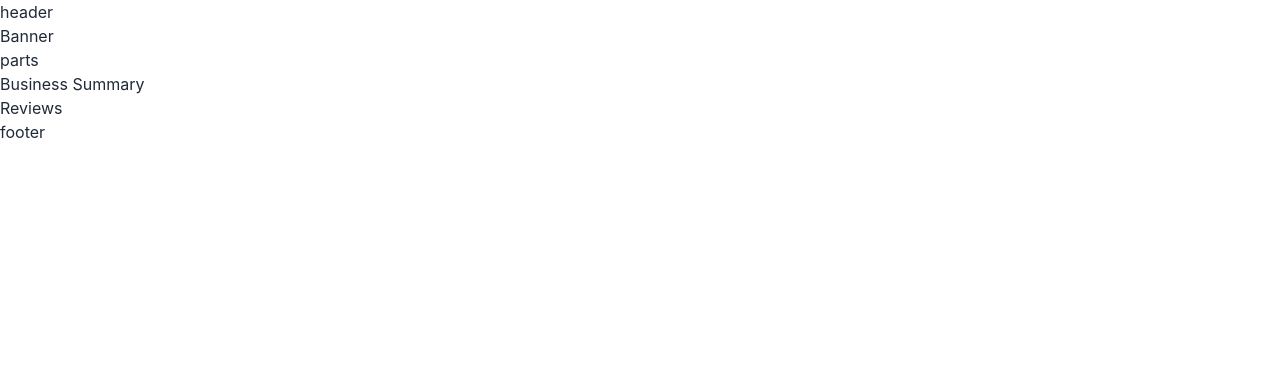
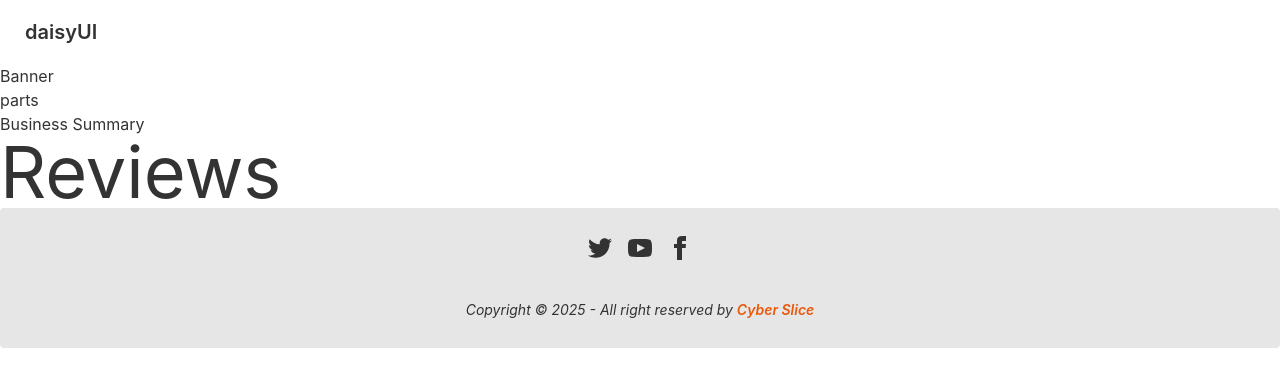
Before and after one commit to nahidahmed02/cyber-slice, a React (Create React App) app: page / in a window 1280 px wide. Shown: the top 386 px of the page. Built offline with nearby package versions, Linux system fonts and the light colour scheme.

Commit message:
footer added

```diff
--- a/package.json
+++ b/package.json
@@ -6,7 +6,7 @@
     "@testing-library/jest-dom": "^5.16.4",
     "@testing-library/react": "^13.2.0",
     "@testing-library/user-event": "^13.5.0",
-    "daisyui": "^2.15.0",
+    "daisyui": "^2.14.3",
     "firebase": "^9.8.1",
     "react": "^18.1.0",
     "react-dom": "^18.1.0",
--- a/src/Pages/Home/Reviews.js
+++ b/src/Pages/Home/Reviews.js
@@ -3,7 +3,7 @@
 const Reviews = () => {
     return (
         <div>
-            <h2>Reviews</h2>
+            <h2 className='text-7xl'>Reviews</h2>
         </div>
     );
 };
--- a/src/Pages/Shared/Footer.js
+++ b/src/Pages/Shared/Footer.js
@@ -2,9 +2,19 @@
 
 const Footer = () => {
     return (
-        <div>
-            <h2>footer</h2>
-        </div>
+        <footer class="footer footer-center p-7 bg-base-200 text-base-content rounded">
+
+            <div>
+                <div class="grid grid-flow-col gap-4">
+                    <a><svg xmlns="http://www.w3.org/2000/svg" width="24" height="24" viewBox="0 0 24 24" class="fill-current"><path d="M24 4.557c-.883.392-1.832.656-2.828.775 1.017-.609 1.798-1.574 2.165-2.724-.951.564-2.005.974-3.127 1.195-.897-.957-2.178-1.555-3.594-1.555-3.179 0-5.515 2.966-4.797 6.045-4.091-.205-7.719-2.165-10.148-5.144-1.29 2.213-.669 5.108 1.523 6.574-.806-.026-1.566-.247-2.229-.616-.054 2.281 1.581 4.415 3.949 4.89-.693.188-1.452.232-2.224.084.626 1.956 2.444 3.379 4.6 3.419-2.07 1.623-4.678 2.348-7.29 2.04 2.179 1.397 4.768 2.212 7.548 2.212 9.142 0 14.307-7.721 13.995-14.646.962-.695 1.797-1.562 2.457-2.549z"></path></svg></a>
+                    <a><svg xmlns="http://www.w3.org/2000/svg" width="24" height="24" viewBox="0 0 24 24" class="fill-current"><path d="M19.615 3.184c-3.604-.246-11.631-.245-15.23 0-3.897.266-4.356 2.62-4.385 8.816.029 6.185.484 8.549 4.385 8.816 3.6.245 11.626.246 15.23 0 3.897-.266 4.356-2.62 4.385-8.816-.029-6.185-.484-8.549-4.385-8.816zm-10.615 12.816v-8l8 3.993-8 4.007z"></path></svg></a>
+                    <a><svg xmlns="http://www.w3.org/2000/svg" width="24" height="24" viewBox="0 0 24 24" class="fill-current"><path d="M9 8h-3v4h3v12h5v-12h3.642l.358-4h-4v-1.667c0-.955.192-1.333 1.115-1.333h2.885v-5h-3.808c-3.596 0-5.192 1.583-5.192 4.615v3.385z"></path></svg></a>
+                </div>
+            </div>
+            <div>
+                <p className='italic '>Copyright © 2025 - All right reserved by <span className='text-orange-600 font-semibold'>Cyber Slice</span></p>
+            </div>
+        </footer>
     );
 };
 
--- a/src/Pages/Shared/Header.js
+++ b/src/Pages/Shared/Header.js
@@ -2,8 +2,8 @@
 
 const Header = () => {
     return (
-        <div>
-            <h2>header</h2>
+        <div class="navbar bg-base-100">
+            <a class="btn btn-ghost normal-case text-xl">daisyUI</a>
         </div>
     );
 };
--- a/tailwind.config.js
+++ b/tailwind.config.js
@@ -3,5 +3,20 @@
   theme: {
     extend: {},
   },
+  daisyui: {
+    themes: [
+      {
+        mytheme: {
+          primary: "#a991f7",
+          secondary: "#f6d860",
+          accent: "#37cdbe",
+          neutral: "#3d4451",
+          "base-100": "#ffffff",
+        },
+      },
+      "dark",
+      "cupcake",
+    ],
+  },
   plugins: [require("daisyui")],
 }
```
Also changed, not shown: 1 other file (tests, documents, lock files or other folders).
